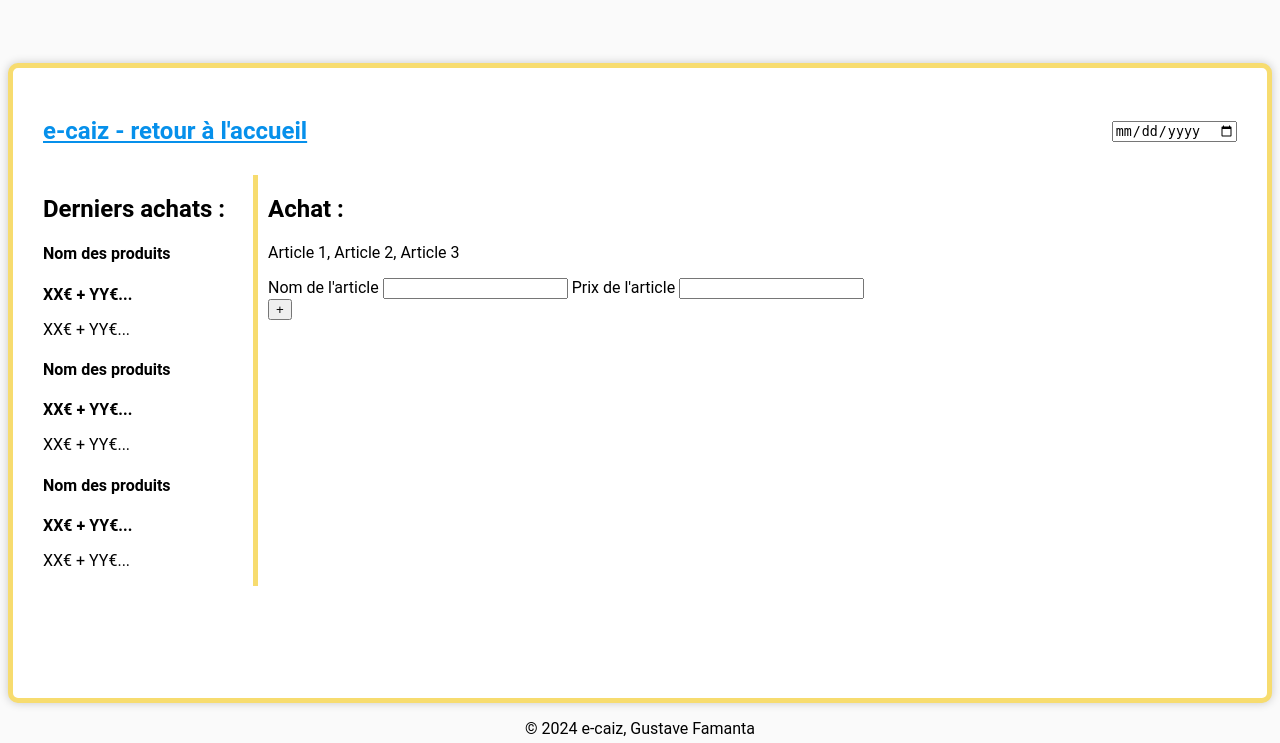
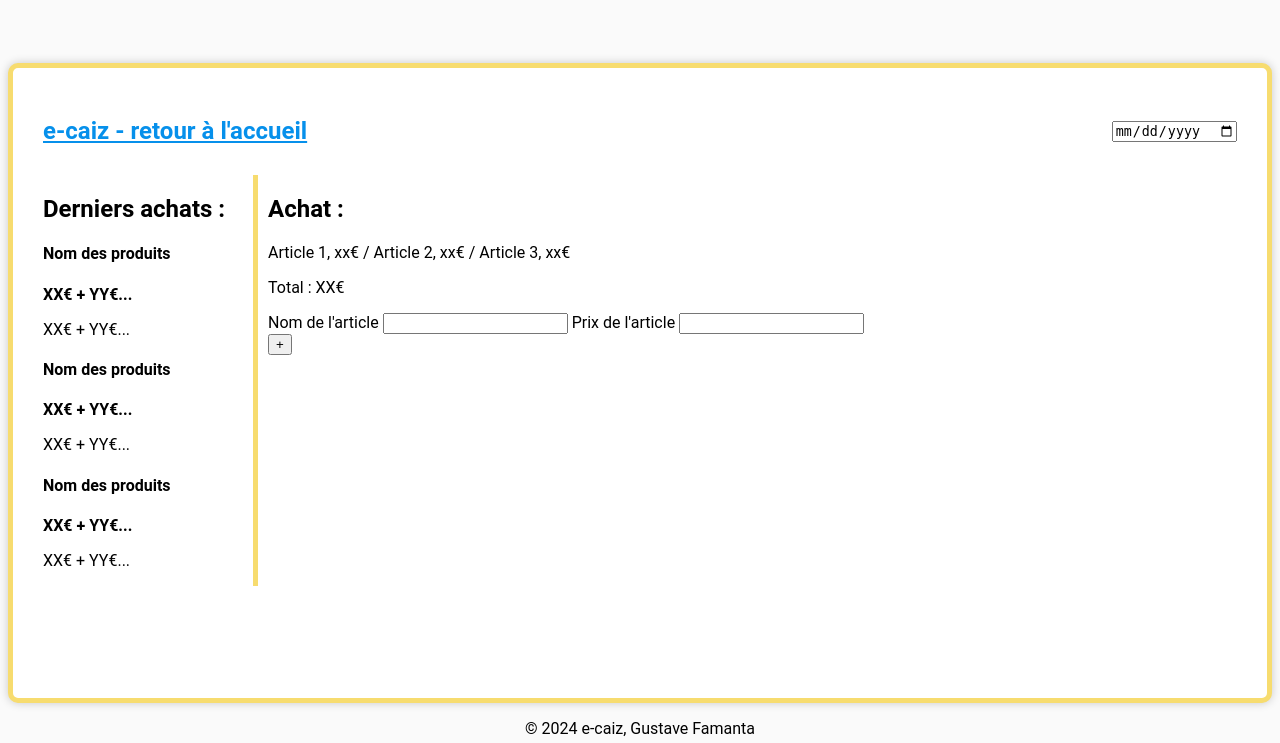
Before and after one commit to gus-fmt/e-caiz, a PHP site: page / in a window 1280 px wide. Shown: the top 743 px of the page. Run offline with PHP 8.4, Linux system fonts and the light colour scheme.

Commit message:
changement changelog, corrections /add

```diff
--- a/www/day/index.php
+++ b/www/day/index.php
@@ -48,15 +48,17 @@
             </aside>
             <section class="caisse-contenair">
                 <h2>Achat :</h2>
-                <p>Article 1, Article 2, Article 3</p>
+                <p>Article 1, xx€ / Article 2, xx€ / Article 3, xx€</p>
+                <p>Total : XX€</p>
                 <form action="">
                     <label for="name0">Nom de l'article</label>
                     <input type="text" name="name0" id="name0">
                     <label for="prix0">Prix de l'article</label>
                     <input type="text" name="prix0" id="prix0">
                 </form>
-                <input type="submit" value="+">
-
+                <form action="">
+                    <input type="submit" value="+">
+                </form>
             </section>
         </div>
     </main>
```
Also changed, not shown: README.md.
